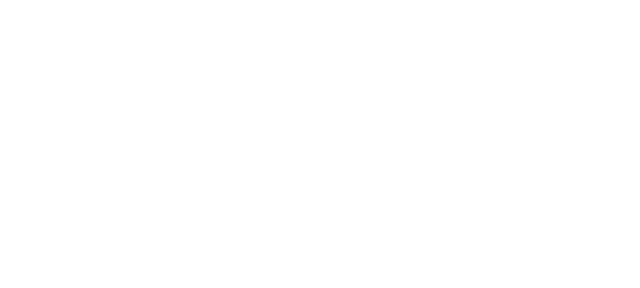
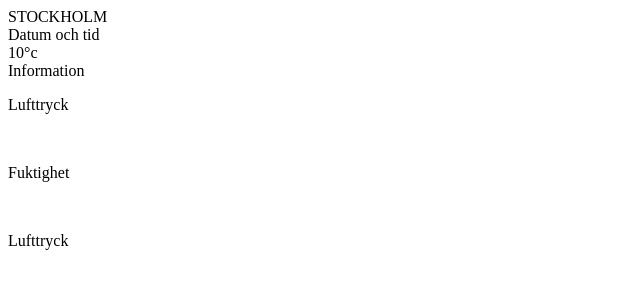
Before and after one commit to SandraEriksson/weatherApp, a plain HTML site: page index.html in a window 1280 px wide. Shown: the whole page, without its empty margins (0-640 px from the left). Drawn offline with Linux system fonts and the light colour scheme.

Commit message:
weather box

```diff
--- a/index.html
+++ b/index.html
@@ -10,7 +10,18 @@
 </head>
 <body>
     <main id="main-content">
-
+            <div id="city">STOCKHOLM</div>
+            <div id="dateTime">Datum och tid</div>
+            <div class="information-container">
+            <div class="temp">10°c</div>
+            <div class="weather-description">Information</div>
+        </div>
+            <div class="weather-information">
+                <p class="pressure">Lufttryck</p><br>
+                <p class="humidity">Fuktighet</p><br>
+                <p class="wind">Lufttryck</p><br>
+            </div>
+        </div>
     </main>
     <script src="script.js" type="text/javascript"></script>
 </body>
```
